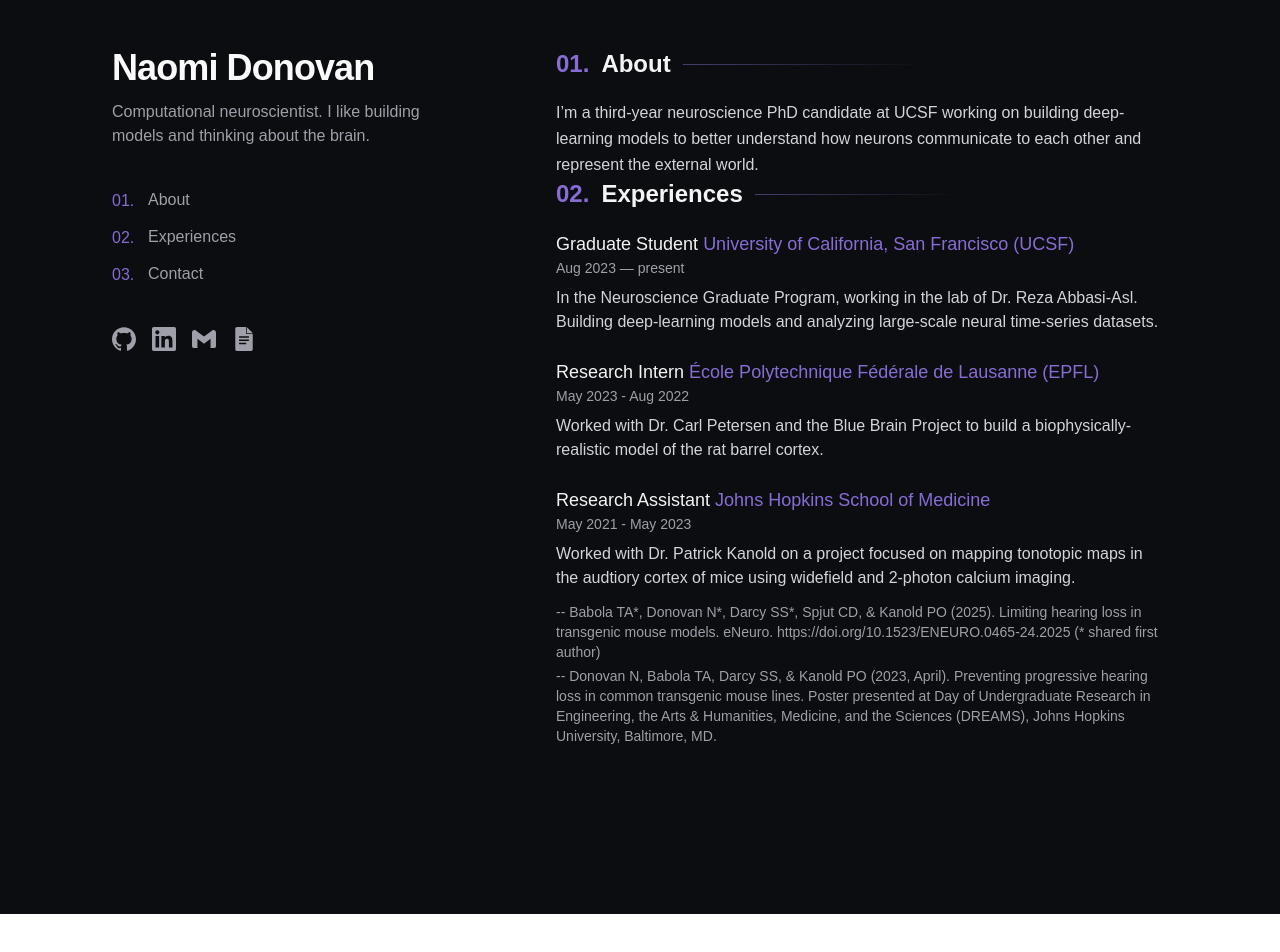
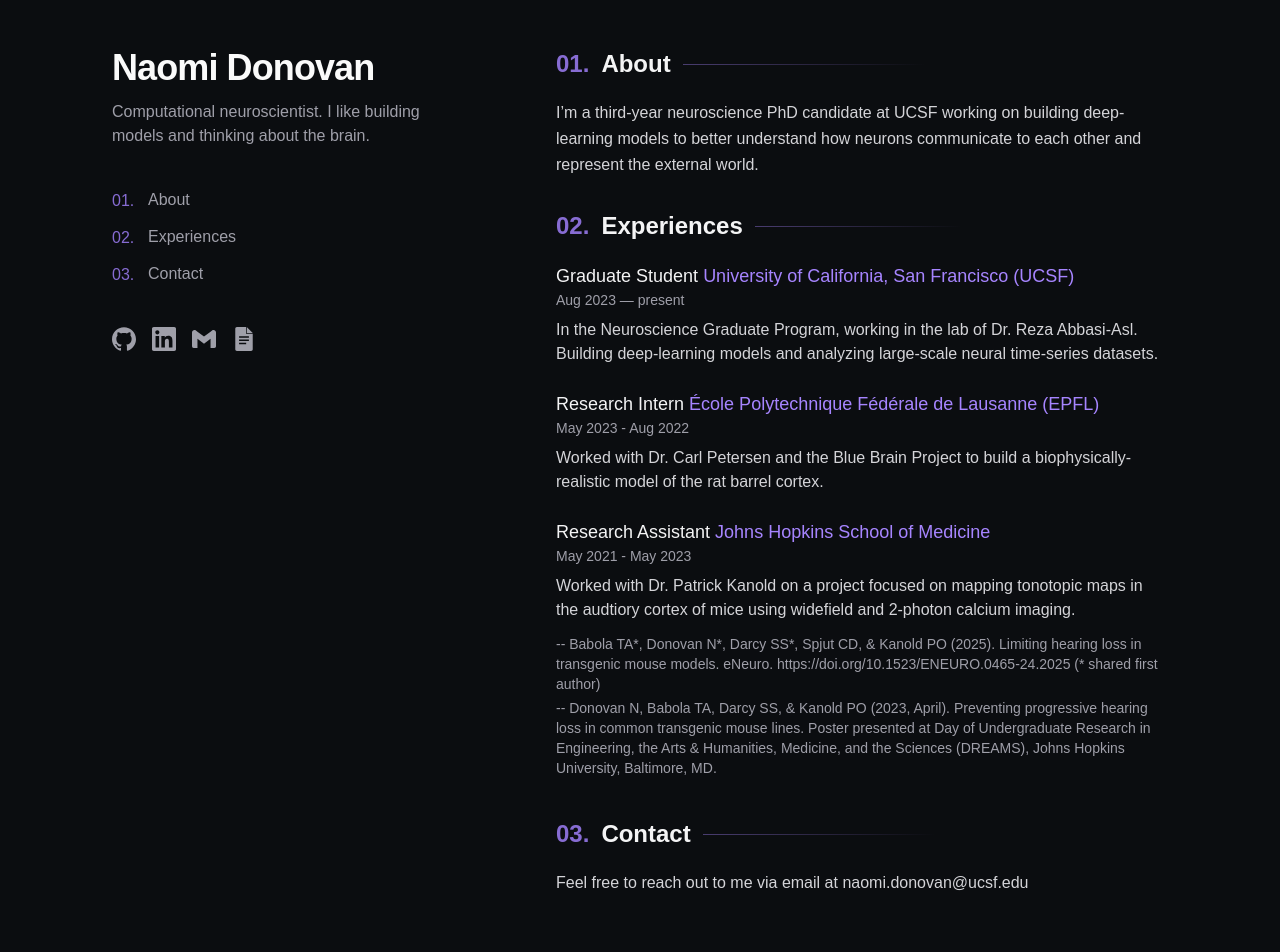
Before and after one commit to naomidonovan1/naomidonovan-site, a Next.js app: page / in a window 1280 px wide. Shown: the top 952 px of the page. Before the commit the page ends 914 px from the top, so only its background shows below. Built offline with nearby package versions, Linux system fonts and the light colour scheme.

Commit message:
adding contact section

```diff
--- a/src/app/page.tsx
+++ b/src/app/page.tsx
@@ -59,7 +59,6 @@
       ["Babola TA*, Donovan N*, Darcy SS*, Spjut CD, & Kanold PO (2025). Limiting hearing loss in transgenic mouse models. eNeuro. https://doi.org/10.1523/ENEURO.0465-24.2025 (* shared first author)",
         "Donovan N, Babola TA, Darcy SS, & Kanold PO (2023, April). Preventing progressive hearing loss in common transgenic mouse lines. Poster presented at Day of Undergraduate Research in Engineering, the Arts & Humanities, Medicine, and the Sciences (DREAMS), Johns Hopkins University, Baltimore, MD."
       ]
-
   }
 ];
 
@@ -134,14 +133,14 @@
               {roles.map((e, idx) => (
                 <div key={idx} className="mb-6">
                   <h3 className="text-lg font-medium text-zinc-100">
-                    {e.role} <span className="text-violet-400/80"> {e.org}</span>
+                    {e.role} <span className="text-violet-400"> {e.org}</span>
                   </h3>
                   <p className="text-sm text-zinc-400">{e.period}</p>
-                  <p className="mt-2 text-zinc-300">{e.summary}</p>
+                  <p className="mt-2 text-zinc-300 mb-0">{e.summary}</p>
 
                   {/* show publications only if at least one exists */}
                   {e.publications && e.publications.length > 0 && (
-                    <div className="mt-3 space-y-1 text-sm text-zinc-400">
+                    <div className="mt-3 space-y-1 text-sm text-zinc-400 mb-10">
                       {e.publications.map((p, i) => (
                         <p key={i}> -- {p}</p>
                       ))}
@@ -150,7 +149,22 @@
                 </div>
               ))}
             </Section>
+
+            <Section id="contact" index={3} title="Contact">
+              <p className="leading-relaxed text-zinc-300">
+                Feel free to reach out to me via email at{" "}
+                <a
+                  href="mailto:naomi.donovan@ucsf.edu"
+                  className="hover:text-violet-400 hover:text-violet-200"
+                >
+                  naomi.donovan@ucsf.edu
+                </a>
+              </p>
+            </Section>
+
+
           </main>
+
 
         </div >
       </div >
@@ -161,7 +175,7 @@
 
 function Section({ id, index, title, children }: SectionProps) {
   return (
-    <section id={id} className="scroll-mt-24">
+    <section id={id} className="scroll-mt-24 mb-8">
       <MHeading
         initial={{ opacity: 0, y: 8 }}
         whileInView={{ opacity: 1, y: 0 }}
@@ -173,7 +187,9 @@
         {title}
         <span className="h-[1px] flex-1 bg-gradient-to-r from-violet-400/40 via-transparent to-transparent" />
       </MHeading>
-      <div className="mt-5"> {children}</div>
+      <div className="mt-5"> {children}
+
+      </div>
     </section>
   );
 }
```
